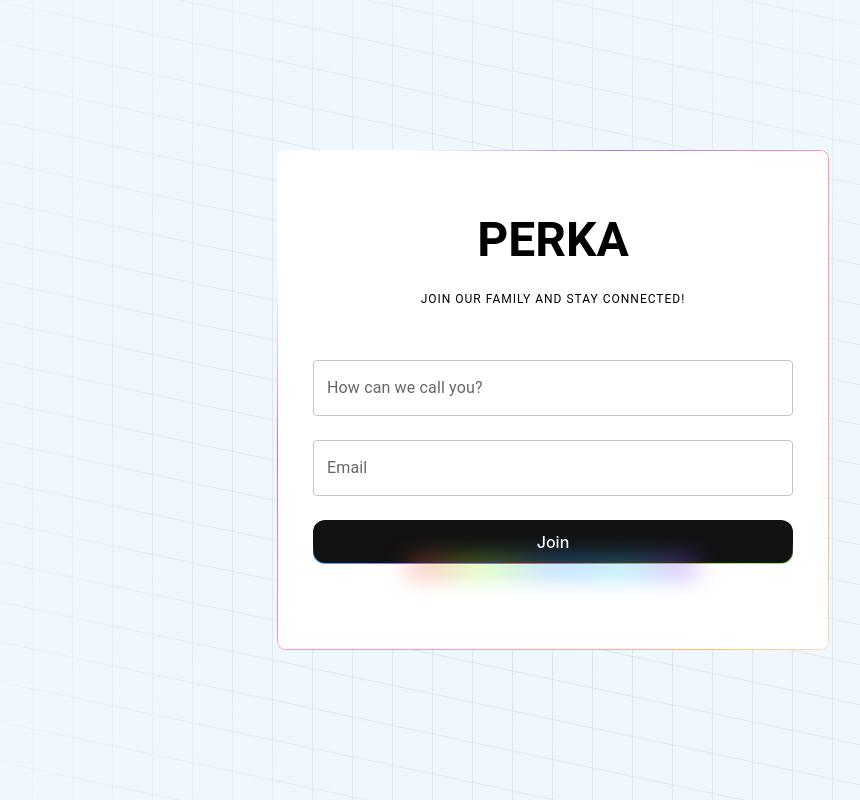
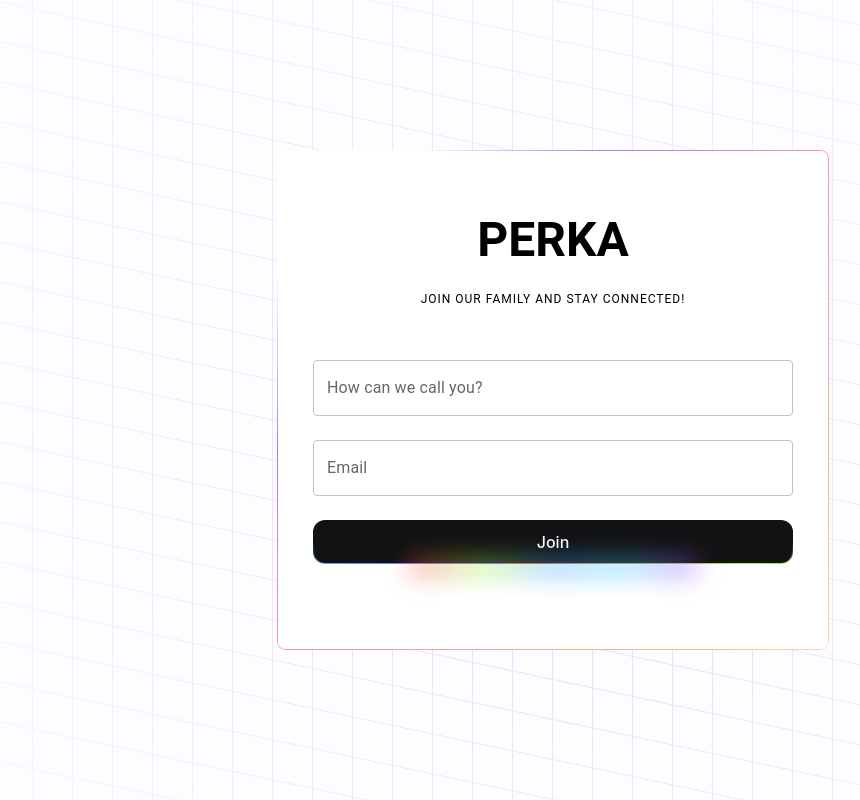
Before and after one commit to perka-app/singapore, a React (Create React App) app: page / in a window 1280 px wide. Shown: the top 800 px of the page, without its empty margins (87-947 px from the left). Built offline with nearby package versions, Linux system fonts and the light colour scheme.

Commit message:
style: update background color and animated grid pattern colors to pink

```diff
--- a/src/App.css
+++ b/src/App.css
@@ -5,7 +5,8 @@ body {
     'Helvetica Neue', sans-serif;
   -webkit-font-smoothing: antialiased;
   -moz-osx-font-smoothing: grayscale;
-  background-color: #f0f8ff;
+  background-color: #fcf0ff2c;
+  overflow: hidden;
 }
 
 .App {
--- a/src/components/ui/animated-grid-pattern.tsx
+++ b/src/components/ui/animated-grid-pattern.tsx
@@ -101,7 +101,7 @@ export default function AnimatedGridPattern({
       ref={containerRef}
       aria-hidden="true"
       className={cn(
-        'pointer-events-none absolute inset-0 h-full w-full fill-gray-400/30 stroke-gray-400/30',
+        'pointer-events-none absolute inset-0 h-full w-full fill-violet-400/30 stroke-violet-400/30',
         className,
       )}
       {...props}
@@ -140,7 +140,7 @@ export default function AnimatedGridPattern({
             height={height - 1}
             x={x * width + 1}
             y={y * height + 1}
-            fill="currentColor"
+            fill="rgb(67, 2, 170)"
             strokeWidth="0"
           />
         ))}
```
